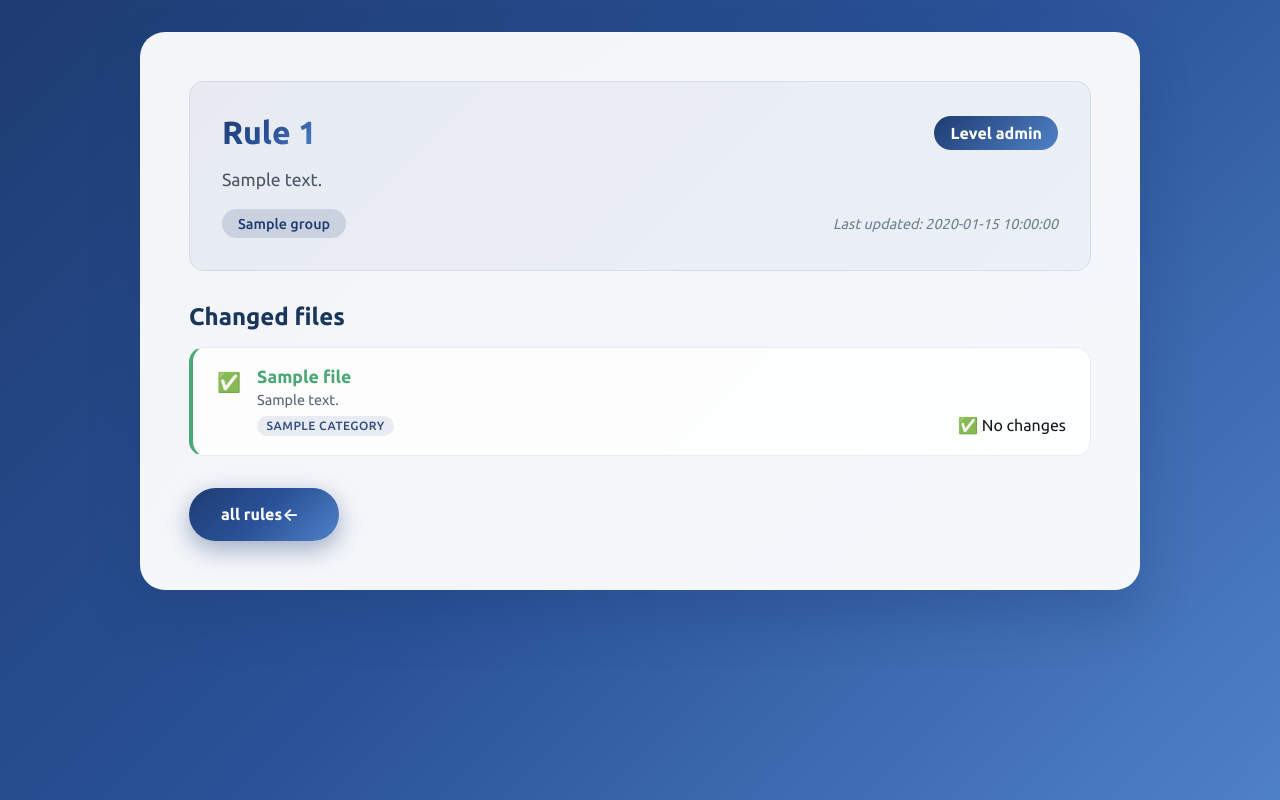
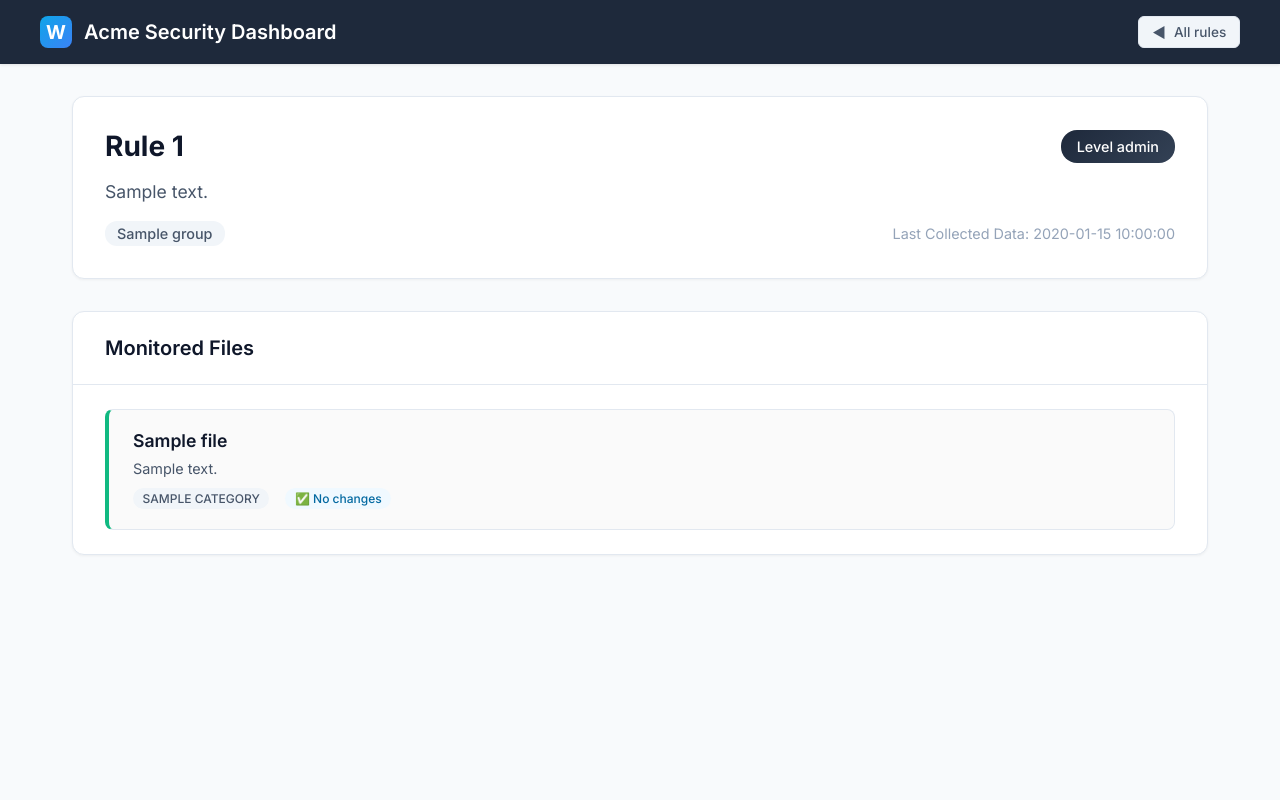
Before and after one commit to sefatuter/acme-siem, a Flask app: template templates/rule.html in a window 1280 px wide. Run offline with Flask 3, Linux system fonts and the light colour scheme; the template is opened without the code that fills it: most values are stand-ins (such as "Sample title", 1, 10 or a date in 2020).

Commit message:
Update rule.html

```diff
--- a/templates/rule.html
+++ b/templates/rule.html
@@ -2,9 +2,9 @@
 <html>
 <head>
     <meta charset="utf-8">
-    <title>Rule {{rid}}</title>
+    <title>Rule {{rid}} - Wazuh FIM</title>
     <style>
-        @import url('https://fonts.googleapis.com/css2?family=Ubuntu:wght@300;400;500;700&display=swap');
+        @import url('https://fonts.googleapis.com/css2?family=Inter:wght@300;400;500;600;700&display=swap');
 
         * {
             margin: 0;
@@ -13,29 +13,90 @@
         }
 
         body {
-            font-family: 'Ubuntu', -apple-system, BlinkMacSystemFont, 'Segoe UI', sans-serif;
-            background: linear-gradient(135deg, #1e3c72 0%, #2a5298 50%, #4f81c7 100%);
+            font-family: 'Inter', -apple-system, BlinkMacSystemFont, 'Segoe UI', sans-serif;
+            background: #f8fafc;
             min-height: 100vh;
+            color: #334155;
+        }
+
+        .dashboard-header {
+            background: #1e293b;
+            color: white;
+            padding: 1rem 2rem;
+            box-shadow: 0 1px 3px rgba(0, 0, 0, 0.1);
+        }
+
+        .header-content {
+            max-width: 1200px;
+            margin: 0 auto;
+            display: flex;
+            justify-content: space-between;
+            align-items: center;
+        }
+
+        .wazuh-brand {
+            display: flex;
+            align-items: center;
+            gap: 0.75rem;
+        }
+
+        .brand-logo {
+            width: 32px;
+            height: 32px;
+            background: linear-gradient(135deg, #0ea5e9, #3b82f6);
+            border-radius: 8px;
+            display: flex;
+            align-items: center;
+            justify-content: center;
+            font-weight: bold;
+            font-size: 1.2rem;
+        }
+
+        .brand-text {
+            font-size: 1.25rem;
+            font-weight: 600;
+        }
+
+        .back-link {
+            display: inline-flex;
+            align-items: center;
+            background: #f1f5f9;
+            color: #475569;
+            padding: 0.4rem 0.8rem;
+            border-radius: 6px;
+            text-decoration: none;
+            font-weight: 500;
+            font-size: 0.85rem;
+            transition: all 0.3s ease;
+            border: 1px solid #e2e8f0;
+        }
+
+        .back-link:hover {
+            background: #e2e8f0;
+            color: #334155;
+            border-color: #cbd5e1;
+        }
+
+        .back-link::before {
+            content: "◀";
+            margin-right: 0.5rem;
+            font-weight: bold;
+            font-size: 0.9rem;
+        }
+
+        .main-content {
+            max-width: 1200px;
+            margin: 0 auto;
             padding: 2rem;
         }
 
-        .container {
-            max-width: 1000px;
-            margin: 0 auto;
-            background: rgba(255, 255, 255, 0.95);
-            backdrop-filter: blur(15px);
-            border-radius: 25px;
-            box-shadow: 0 25px 50px rgba(30, 60, 114, 0.3);
-            padding: 3rem;
-            border: 1px solid rgba(255, 255, 255, 0.2);
-        }
-
         .rule-info {
-            background: linear-gradient(135deg, rgba(30, 60, 114, 0.05), rgba(79, 129, 199, 0.05));
-            border-radius: 15px;
+            background: white;
+            border-radius: 12px;
+            border: 1px solid #e2e8f0;
+            box-shadow: 0 1px 3px rgba(0, 0, 0, 0.05);
             padding: 2rem;
             margin-bottom: 2rem;
-            border: 1px solid rgba(30, 60, 114, 0.1);
         }
 
         .rule-header {
@@ -46,26 +107,22 @@
         }
 
         .rule-title {
-            color: #1a365d;
-            font-size: 2rem;
+            font-size: 1.75rem;
             font-weight: 700;
-            background: linear-gradient(135deg, #1e3c72, #2a5298, #4f81c7);
-            -webkit-background-clip: text;
-            -webkit-text-fill-color: transparent;
-            background-clip: text;
+            color: #0f172a;
         }
 
         .rule-level {
-            background: linear-gradient(135deg, #1e3c72, #4f81c7);
+            background: linear-gradient(135deg, #1e293b, #334155);
             color: white;
             padding: 0.5rem 1rem;
-            border-radius: 25px;
-            font-size: 1rem;
-            font-weight: 600;
+            border-radius: 16px;
+            font-size: 0.9rem;
+            font-weight: 500;
         }
 
         .rule-description {
-            color: #4a5568;
+            color: #475569;
             font-size: 1.1rem;
             line-height: 1.5;
             margin-bottom: 1rem;
@@ -79,58 +136,79 @@
         }
 
         .rule-group {
-            background: rgba(30, 60, 114, 0.15);
-            color: #1e3c72;
-            padding: 0.4rem 1rem;
-            border-radius: 15px;
+            background: #f1f5f9;
+            color: #475569;
+            padding: 0.25rem 0.75rem;
+            border-radius: 12px;
             font-weight: 500;
         }
 
         .rule-timestamp {
-            color: #718096;
-            font-style: italic;
+            color: #94a3b8;
         }
 
-        h3 {
-            color: #1a365d;
-            font-size: 1.5rem;
-            font-weight: 600;
-            margin-bottom: 1rem;
+        .files-section {
+            background: white;
+            border-radius: 12px;
+            border: 1px solid #e2e8f0;
+            box-shadow: 0 1px 3px rgba(0, 0, 0, 0.05);
         }
 
-        ul {
+        .section-header {
+            padding: 1.5rem 2rem;
+            border-bottom: 1px solid #e2e8f0;
+        }
+
+        .section-title {
+            font-size: 1.25rem;
+            font-weight: 600;
+            color: #0f172a;
+        }
+
+        .files-grid {
+            padding: 1.5rem 2rem;
+        }
+
+        .files-list {
             list-style: none;
             display: grid;
-            gap: 0.8rem;
-            margin-bottom: 2rem;
-        }
-
-        li {
-            background: white;
-            border-radius: 15px;
-            transition: all 0.4s cubic-bezier(0.4, 0, 0.2, 1);
-            border: 1px solid rgba(30, 60, 114, 0.1);
-            position: relative;
-            overflow: hidden;
-        }
-
-        li:hover {
-            transform: translateY(-2px);
-            box-shadow: 0 12px 25px rgba(30, 60, 114, 0.15);
+            gap: 1rem;
         }
 
         .file-item {
+            border: 1px solid #e2e8f0;
+            border-radius: 8px;
+            background: #fafafa;
+            transition: all 0.2s ease;
+        }
+
+        .file-item:hover {
+            border-color: #3b82f6;
+            box-shadow: 0 4px 12px rgba(59, 130, 246, 0.1);
+            background: white;
+        }
+
+        .changed-file {
+            border-left: 4px solid #3b82f6;
+        }
+
+        .identical-file {
+            border-left: 4px solid #10b981;
+        }
+
+        .critical-file {
+            border-left: 4px solid #ef4444;
+        }
+
+        .file-content {
             display: flex;
             align-items: flex-start;
-            padding: 1.2rem 1.5rem;
-            font-size: 1rem;
+            padding: 1.25rem 1.5rem;
             gap: 1rem;
         }
 
         .file-icon {
             font-size: 1.2rem;
-            width: 24px;
-            text-align: center;
             margin-top: 0.2rem;
         }
 
@@ -141,179 +219,120 @@
         .file-name {
             font-weight: 600;
             font-size: 1.1rem;
+            color: #0f172a;
+            text-decoration: none;
             display: block;
-            margin-bottom: 0.3rem;
+            margin-bottom: 0.5rem;
         }
 
-        .file-link {
-            color: #2d3748;
-            text-decoration: none;
-            transition: all 0.3s cubic-bezier(0.4, 0, 0.2, 1);
-            cursor: pointer;
-        }
-
-        .file-link:hover {
-            color: #1e3c72;
-            text-decoration: underline;
-        }
-
-        .identical-file .file-link {
-            color: #38a169;
-        }
-
-        .identical-file .file-link:hover {
-            color: #2f855a;
-            text-decoration: underline;
+        .file-name:hover {
+            color: #3b82f6;
         }
 
         .file-description {
-            color: #4a5568;
+            color: #475569;
             font-size: 0.9rem;
-            line-height: 1.3;
-            margin-bottom: 0.4rem;
+            line-height: 1.4;
+            margin-bottom: 0.5rem;
+        }
+
+        .file-stats {
+            display: flex;
+            align-items: center;
+            gap: 1rem;
+            flex-wrap: wrap;
         }
 
         .file-category {
-            display: inline-block;
-            background: rgba(30, 60, 114, 0.1);
-            color: #1e3c72;
+            background: #f1f5f9;
+            color: #475569;
             padding: 0.2rem 0.6rem;
             border-radius: 12px;
             font-size: 0.75rem;
             font-weight: 500;
             text-transform: uppercase;
-            letter-spacing: 0.5px;
         }
 
         .file-category[data-category="security"] {
-            background: rgba(220, 38, 127, 0.1);
-            color: #dc2671;
+            background: #fef2f2;
+            color: #dc2626;
         }
 
         .file-category[data-category="network"] {
-            background: rgba(49, 130, 206, 0.1);
-            color: #3182ce;
+            background: #eff6ff;
+            color: #2563eb;
         }
 
         .file-category[data-category="filesystem"] {
-            background: rgba(56, 161, 105, 0.1);
-            color: #38a169;
+            background: #f0fdf4;
+            color: #16a34a;
         }
 
         .file-category[data-category="process"] {
-            background: rgba(128, 90, 213, 0.1);
-            color: #805ad5;
-        }
-
-        .file-category[data-category="performance"] {
-            background: rgba(236, 201, 75, 0.1);
-            color: #ecc94b;
+            background: #faf5ff;
+            color: #9333ea;
         }
 
         .file-category[data-category="system"] {
-            background: rgba(237, 137, 54, 0.1);
-            color: #ed8936;
+            background: #fff7ed;
+            color: #ea580c;
         }
 
-        .changed-file {
-            border-left: 4px solid #3182ce;
+        .change-badge, .critical-badge {
+            font-size: 0.75rem;
+            font-weight: 500;
+            padding: 0.2rem 0.6rem;
+            border-radius: 12px;
         }
 
-        .identical-file {
-            border-left: 4px solid #38a169;
-            opacity: 0.9;
+        .change-badge {
+            background: #f0f9ff;
+            color: #0369a1;
         }
 
-        .identical-file:hover {
-            opacity: 1;
-            background: linear-gradient(90deg, rgba(56, 161, 105, 0.05), white);
+        .critical-badge {
+            background: #fef2f2;
+            color: #dc2626;
+            font-weight: 600;
         }
 
-        .changed-file:hover {
-            background: linear-gradient(90deg, rgba(49, 130, 206, 0.08), white);
+        .critical-changed {
+            background: #fef2f2;
+            color: #dc2626;
         }
 
-        a {
-            color: #2d3748;
-            text-decoration: none;
-            font-weight: 500;
-            transition: all 0.3s cubic-bezier(0.4, 0, 0.2, 1);
-        }
-
-        a:hover {
-            color: #1e3c72;
+        .critical-unchanged {
+            background: #f0fdf4;
+            color: #16a34a;
         }
 
         .no-files {
             text-align: center;
-            color: #718096;
+            color: #94a3b8;
             font-style: italic;
-            padding: 2rem;
-            background: rgba(30, 60, 114, 0.05);
-            border-radius: 15px;
-            border: 2px dashed rgba(30, 60, 114, 0.3);
-        }
-
-        .back-link {
-            display: inline-flex;
-            align-items: center;
-            background: linear-gradient(135deg, #1e3c72, #2a5298, #4f81c7);
-            color: white;
-            padding: 1rem 2rem;
-            border-radius: 50px;
-            text-decoration: none;
-            font-weight: 600;
-            transition: all 0.4s cubic-bezier(0.4, 0, 0.2, 1);
-            box-shadow: 0 8px 25px rgba(30, 60, 114, 0.4);
-            border: none;
-            position: relative;
-            overflow: hidden;
-        }
-
-        .back-link::before {
-            content: '';
-            position: absolute;
-            top: 0;
-            left: -100%;
-            width: 100%;
-            height: 100%;
-            background: linear-gradient(90deg, transparent, rgba(255, 255, 255, 0.2), transparent);
-            transition: left 0.6s cubic-bezier(0.4, 0, 0.2, 1);
-        }
-
-        .back-link:hover::before {
-            left: 100%;
-        }
-
-        .back-link:hover {
-            transform: translateY(-3px) scale(1.05);
-            box-shadow: 0 12px 35px rgba(30, 60, 114, 0.5);
-            color: white;
-        }
-
-        .back-link::after {
-            content: "←";
-            margin-right: 0.5rem;
-            font-size: 1.1rem;
-            transition: transform 0.3s ease;
-        }
-
-        .back-link:hover::after {
-            transform: translateX(-3px);
+            padding: 3rem 2rem;
+            background: #f8fafc;
+            border-radius: 8px;
+            border: 2px dashed #e2e8f0;
         }
 
         @media (max-width: 768px) {
-            body {
+            .dashboard-header {
                 padding: 1rem;
             }
 
-            .container {
-                padding: 2rem;
-                border-radius: 20px;
+            .header-content {
+                flex-direction: column;
+                gap: 1rem;
+                align-items: flex-start;
             }
 
-            .rule-title {
-                font-size: 1.6rem;
+            .main-content {
+                padding: 1rem;
+            }
+
+            .rule-info {
+                padding: 1.5rem;
             }
 
             .rule-header {
@@ -322,171 +341,81 @@
                 gap: 1rem;
             }
 
+            .rule-title {
+                font-size: 1.5rem;
+            }
+
             .rule-meta {
                 flex-direction: column;
                 align-items: flex-start;
                 gap: 0.5rem;
             }
 
-            .file-item {
-                padding: 1rem;
-                font-size: 0.9rem;
+            .section-header, .files-grid {
+                padding: 1rem 1.5rem;
             }
 
-            .back-link {
-                padding: 0.8rem 1.5rem;
-            }
+            .file-content {
+                padding: 1rem;
             }
 
             .file-stats {
-            display: flex;
-            justify-content: space-between;
-            align-items: center;
-            gap: 1rem;
-            margin-top: 0.4rem;
-            flex-wrap: wrap;
-        }
-
-        .similarity-badge {
-            background: rgba(30, 60, 114, 0.1);
-            color: #1e3c72;
-            padding: 0.2rem 0.6rem;
-            border-radius: 12px;
-            font-size: 0.75rem;
-            font-weight: 600;
-            white-space: nowrap;
-        }
-
-        .similarity-identical {
-            background: rgba(56, 161, 105, 0.15);
-            color: #38a169;
-        }
-
-        .similarity-minor {
-            background: rgba(49, 130, 206, 0.15);
-            color: #3182ce;
-        }
-
-        .similarity-moderate {
-            background: rgba(236, 201, 75, 0.15);
-            color: #ecc94b;
-        }
-
-        .similarity-major {
-            background: rgba(229, 62, 62, 0.15);
-            color: #e53e3e;
-        }
-
-        .changed-minor {
-            border-left-color: #3182ce;
-        }
-
-        .changed-moderate {
-            border-left-color: #ecc94b;
-        }
-
-        .changed-major {
-            border-left-color: #e53e3e;
-        }
-
-        .changed-minor:hover {
-            border-left-color: #2c5aa0;
-            background: linear-gradient(90deg, rgba(49, 130, 206, 0.08), white);
-        }
-
-        .changed-moderate:hover {
-            border-left-color: #d69e2e;
-            background: linear-gradient(90deg, rgba(236, 201, 75, 0.08), white);
-        }
-
-        .changed-major:hover {
-            border-left-color: #c53030;
-            background: linear-gradient(90deg, rgba(229, 62, 62, 0.08), white);
-        }
-
-        .critical-file {
-            border-left: 4px solid #dc2626;
-            background: linear-gradient(90deg, rgba(220, 38, 38, 0.05), white);
-        }
-
-        .critical-file:hover {
-            border-left-color: #b91c1c;
-            background: linear-gradient(90deg, rgba(220, 38, 38, 0.1), white);
-        }
-
-        .critical-badge {
-            background: rgba(220, 38, 38, 0.1);
-            color: #dc2626;
-            padding: 0.2rem 0.6rem;
-            border-radius: 12px;
-            font-size: 0.75rem;
-            font-weight: 700;
-            white-space: nowrap;
-            text-transform: uppercase;
-            letter-spacing: 0.5px;
-        }
-
-        .critical-changed {
-            background: rgba(220, 38, 38, 0.15);
-            color: #b91c1c;
-            animation: pulse-critical 2s infinite;
-        }
-
-        .critical-unchanged {
-            background: rgba(16, 185, 129, 0.15);
-            color: #059669;
-        }
-
-        @keyframes pulse-critical {
-            0%, 100% {
-                background: rgba(220, 38, 38, 0.15);
-            }
-            50% {
-                background: rgba(220, 38, 38, 0.25);
+                flex-direction: column;
+                align-items: flex-start;
+                gap: 0.5rem;
             }
         }
     </style>
 </head>
 <body>
-    <div class="container">
+    <div class="dashboard-header">
+        <div class="header-content">
+            <div class="wazuh-brand">
+                <div class="brand-logo">W</div>
+                <span class="brand-text">Acme Security Dashboard</span>
+            </div>
+            <a href="{{ url_for('root') }}" class="back-link">All rules</a>
+        </div>
+    </div>
+
+    <div class="main-content">
         <div class="rule-info">
             <div class="rule-header">
-                <h2 class="rule-title">Rule {{ rid }}</h2>
+                <h1 class="rule-title">Rule {{ rid }}</h1>
                 <span class="rule-level">Level {{ rule_metadata.level }}</span>
             </div>
             <div class="rule-description">{{ rule_metadata.description }}</div>
             <div class="rule-meta">
                 <span class="rule-group">{{ rule_metadata.group }}</span>
-                <span class="rule-timestamp">Last updated: {{ rule_metadata.timestamp }}</span>
+                <span class="rule-timestamp">Last Collected Data: {{ rule_metadata.timestamp }}</span>
             </div>
         </div>
 
-        <h3>Changed files</h3>
-        <ul>
+        <div class="files-section">
+            <div class="section-header">
+                <h2 class="section-title">Monitored Files</h2>
+            </div>
+            <div class="files-grid">
+                <ul class="files-list">
                 {% for name, changed, file_metadata, is_critical in files %}
-          <li class="{% if changed %}changed-file {% if is_critical %}critical-file{% else %}changed{% endif %}{% else %}identical-file{% endif %}">
-            <div class="file-item">
-              <span class="file-icon">{% if changed %}🔸{% else %}✅{% endif %}</span>
+                  <li class="file-item {% if changed %}changed-file {% if is_critical %}critical-file{% endif %}{% else %}identical-file{% endif %}">
+                    <div class="file-content">
                       <div class="file-info">
-                <a href="{{ url_for('show_diff', rid=rid, logical=name) }}" class="file-name file-link">{{name}}</a>
+                        <a href="{{ url_for('show_diff', rid=rid, logical=name) }}" class="file-name">{{name}}</a>
                         <div class="file-description">{{ file_metadata.description }}</div>
                         <div class="file-stats">
                           <span class="file-category" data-category="{{ file_metadata.category }}">{{ file_metadata.category }}</span>
-                  {% if is_critical %}
-                    <span class="critical-badge {% if changed %}critical-changed{% else %}critical-unchanged{% endif %}">
-                      {% if changed %}
+                          {% if is_critical and changed %}
+                            <span class="critical-badge critical-changed">
                               🚨 CRITICAL - Changes detected
-                      {% else %}
-                        🔒 CRITICAL - No changes
-                      {% endif %}
+                            </span>
+                          {% elif changed %}
+                            <span class="change-badge">
+                              📝 Changes detected
                             </span>
                           {% else %}
                             <span class="change-badge">
-                      {% if changed %}
-                        📝 Changes detected
-                      {% else %}
                               ✅ No changes
-                      {% endif %}
                             </span>
                           {% endif %}
                         </div>
@@ -497,7 +426,8 @@
                   <li class="no-files">No current_* files found.</li>
                 {% endfor %}
                 </ul>
-        <a href="{{ url_for('root') }}" class="back-link">all rules</a>
+            </div>
+        </div>
     </div>
 </body>
 </html>
```
Lines whose indentation alone changed are shown as unchanged.
